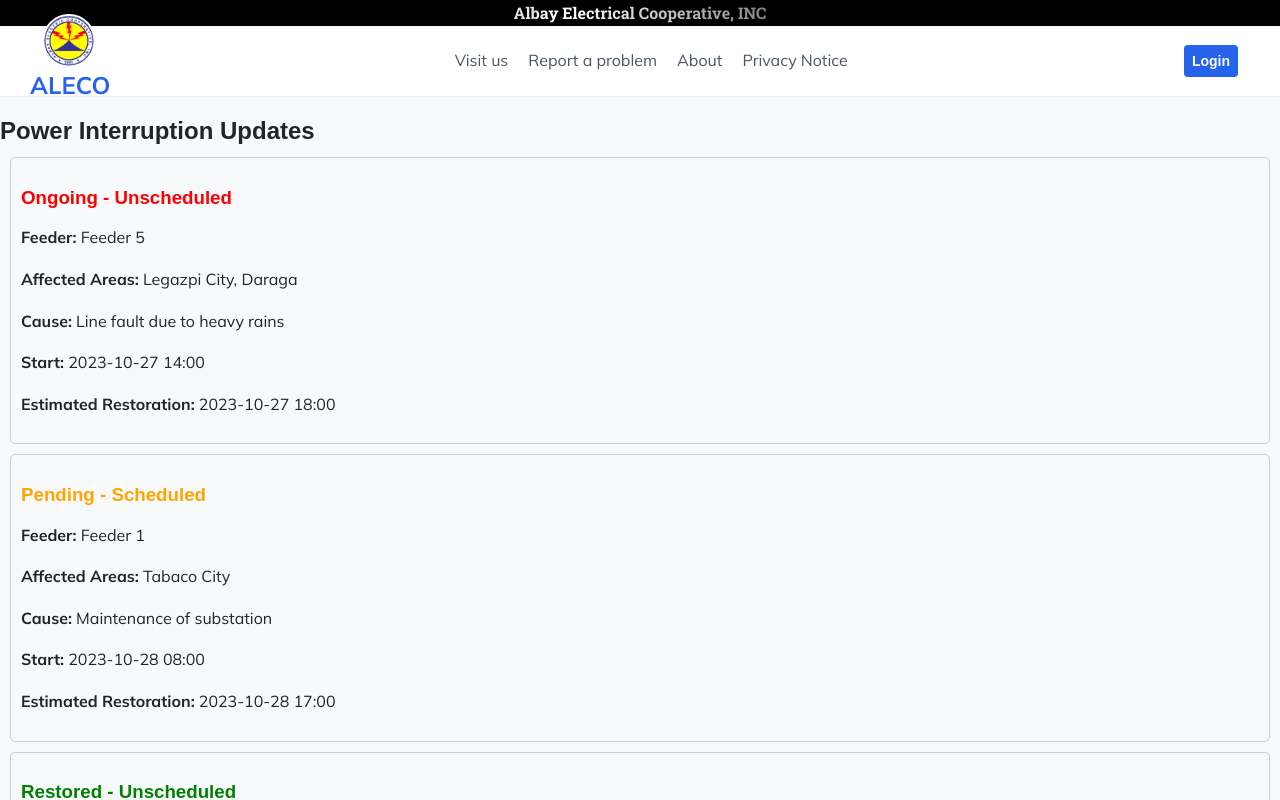
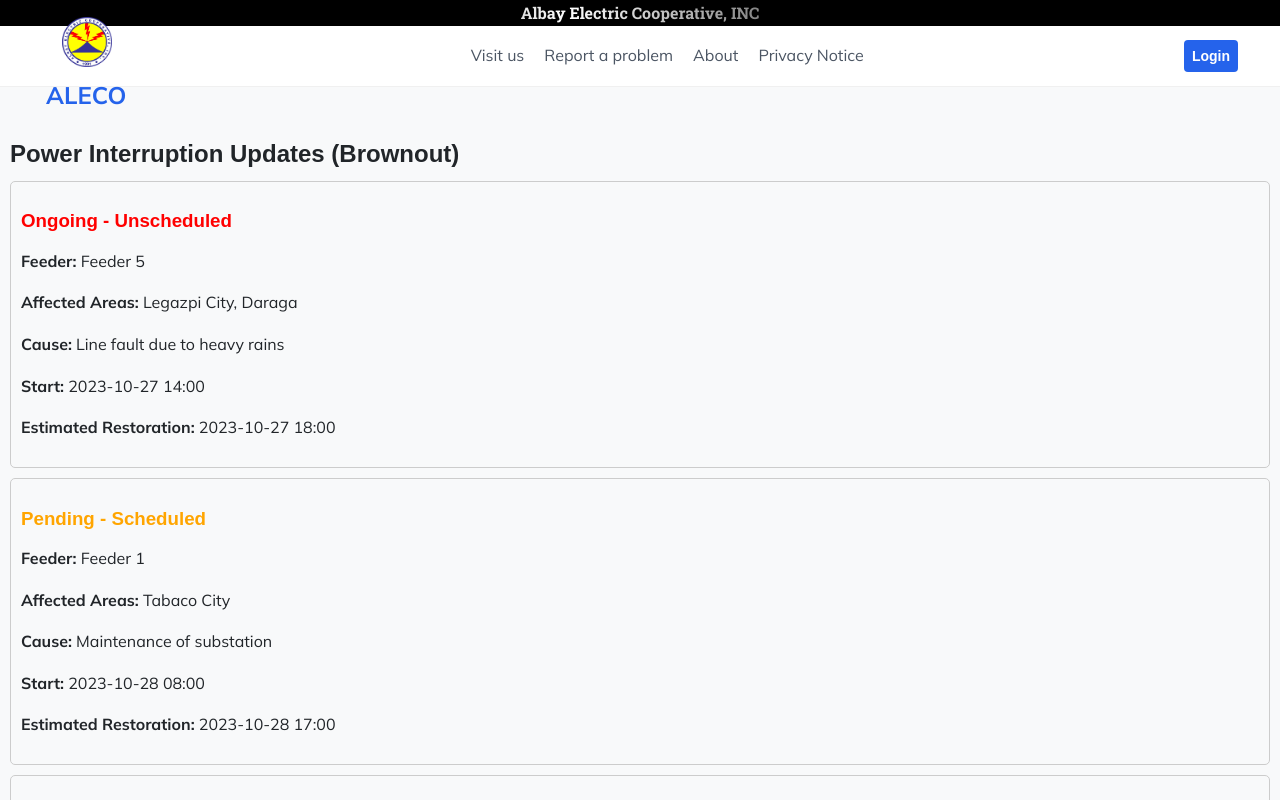
Before and after one commit to zeusgitDev16/ALECO-PIS, a React (Vite) app in the folder ALECO_PIS/: page / in a window 1280 px wide. Shown: the top 800 px of the page. Built offline with nearby package versions, Linux system fonts and the light colour scheme; a web font is replaced by a local one.

Commit message:
2/11/2026 -3:45PM

```diff
--- a/ALECO_PIS/src/App.jsx
+++ b/ALECO_PIS/src/App.jsx
@@ -3,16 +3,21 @@
 import Footer from './Footer.jsx'
 import InterruptionList from './InterruptionList.jsx'
 import LandingPage from './components/headers/landingPage.jsx';
-
+import './CSS/BodyLandPage.css';
 
 function App() {
 
    return(
     <>
+    <div className = "fix-container-nav">
     <LandingPage/>
     <Navbar/>
+    </div>
+
+    <div className = "body-padding">
     <InterruptionList/>
     <Footer/>
+    </div>
     </>
 
    );
--- /dev/null
+++ b/ALECO_PIS/src/CSS/BodyLandPage.css
@@ -0,0 +1,7 @@
+.interruption-list{
+    padding-top: 120px;
+}
+
+.interruption-list h2 {
+    padding-left: 10px;
+}
--- a/ALECO_PIS/src/CSS/Navbar.css
+++ b/ALECO_PIS/src/CSS/Navbar.css
@@ -1,6 +1,6 @@
 /* Base Styles (Large Screens / Desktop) */
 .navbar {
-  height: 70px;
+  height: (30px,55px,70px);
   display: flex;
   align-items: center;
   background-color: #ffffff;
@@ -63,13 +63,41 @@
 }
 
 .nav-item {
+  position: relative;
   text-decoration: none;
   color: #4b5563;
   font-size: 1rem; /* Desktop size */
   transition: all 0.2s ease;
+  padding-bottom: 5px;
+}
+
+.nav-item:hover {
+  color: #007bff;
+}
+
+.nav-item::after {
+  content: '';
+  position: absolute;
+  width: 0;
+  height: 2px;
+  bottom: 0;
+  left: 50%;
+  background-color: #007bff; /* Line color */
+  transition: all 0.3s ease-in-out; /* Animation speed */
+}
+
+.nav-item:hover::after {
+  width: 100%;
+  left: 0;
 }
 
 /* --- RESPONSIVE DESIGN (Media Queries) --- */
+
+@media (max-width: 2768px){
+   .logo-height {
+    padding-left: 20px;
+  }
+}
 
 /* 1. Tablet View (Screens smaller than 1024px) */
 @media (max-width: 1024px) {
@@ -82,38 +110,54 @@
   .nav-links {
     gap: 1.2rem; /* Tighten the space between links */
   }
+  .logo-height {
+    padding-left: 17px;
+  }
 }
 
 /* 2. Mobile View (Screens smaller than 600px) */
 @media (max-width: 600px) {
   .navbar {
-    padding: 0 1rem; /* Reduce side padding */
+    padding: 0.4rem; /* Reduce side padding */
   }
   .nav-brand a {
-    font-size: 1.1rem; /* Smaller title for phones */
+    font-size: 0.8rem; /* Smaller title for phones */
   }
   .nav-item {
-    font-size: 0.75rem; /* Smallest readable font for links */
+    font-size: 0.65rem; /* Smallest readable font for links */
   }
   .nav-links {
     gap: 0.8rem; /* Very tight spacing to fit all links */
   }
+  .logo-height {
+    padding-left: 15px;
+  }
 }
 
 .logo-height {
-  height: 50px;
-  width: 50px;
-  border-radius: 50%;
+  height: clamp(1.8rem, 10vw, 50px);
+  width: clamp(1.8rem, 10vw, 50px);
   object-fit: cover;
-  border: 2px solid white;
 }
 
 .Title {
-  margin: -12px;
-  padding-bottom: 15px;
-  padding-top: 10px;
-  height: fit-content;
+  margin:4px;
+  padding-bottom: 5px;
+  padding-top: clamp(5px, -1px, -8px);
+  height: clamp(10px,8px, 10px);
   /* Optional: Ensure it stands out if you haven't styled it yet */
   font-weight: bold;
-  font-size: 1.5rem;
+  font-size: clamp(1.2rem, 4vw, 1.5rem);
 }
+
+.fix-container-nav {
+  position: fixed;   /* Freezes the group to the screen */
+  top: 0;            /* Sticks it to the very top */
+  left: 0;
+  width: 100%;       /* Spans the full width */
+  z-index: 1000;     /* Ensures it sits on top of everything else */
+
+  /* Optional: keeps them stacked neatly */
+  display: flex;
+  flex-direction: column;
+}
--- a/ALECO_PIS/src/Footer.jsx
+++ b/ALECO_PIS/src/Footer.jsx
@@ -3,7 +3,7 @@
 
     return (
        <footer>
-        <p>&copy; {new Date().getFullYear()} Your Website name</p>
+        <p>&copy; {new Date().getFullYear()} ALECO's Power Interruption Information System, all rights reserved.</p>
        </footer>
     );
 
--- a/ALECO_PIS/src/InterruptionList.jsx
+++ b/ALECO_PIS/src/InterruptionList.jsx
@@ -1,3 +1,7 @@
+import React from 'react';
+import './CSS/BodyLandPage.css';
+
+
 function InterruptionList() {
 
     const interruptions = [
@@ -38,7 +42,7 @@
 
     return (
         <div className="interruption-list">
-            <h2>Power Interruption Updates</h2>
+            <h2>Power Interruption Updates (Brownout)</h2>
             {interruptions.map((item) => (
                 <div key={item.id} className="interruption-card" style={{border: '1px solid #ccc', margin: '10px', padding: '10px', borderRadius: '5px'}}>
                     <h3 style={{color: item.status === 'Ongoing' ? 'red' : item.status === 'Pending' ? 'orange' : 'green'}}>
--- a/ALECO_PIS/src/Navbar.jsx
+++ b/ALECO_PIS/src/Navbar.jsx
@@ -1,7 +1,7 @@
 import React from 'react';
 import './CSS/Navbar.css';
 import Login from'./components/buttons/login.jsx';
-import logo from './assets/Aleco-logo.jpg';
+import logo from './assets/Aleco-logo-modified.png';
 
 
 const Navbar = () => {
@@ -14,6 +14,7 @@
     ];
 
    return (
+    <>
     <nav className="navbar">
       <div className="nav-container">
         {/* Logo/Title */}
@@ -42,6 +43,7 @@
        <Login/>
       </div>
     </nav>
+    </>
   );
 }
 
--- a/ALECO_PIS/src/components/headers/landingPage.jsx
+++ b/ALECO_PIS/src/components/headers/landingPage.jsx
@@ -6,7 +6,7 @@
     return (
         <div className = "landing-page-container">
         <header className = "landing-page-header">
-            <h4>Albay Electrical Cooperative, INC</h4>
+            <h4>Albay Electric Cooperative, INC</h4>
         </header>
         </div>
     );
```
Also changed, not shown: ALECO_PIS/src/assets/Aleco-logo-modified.png (added).
